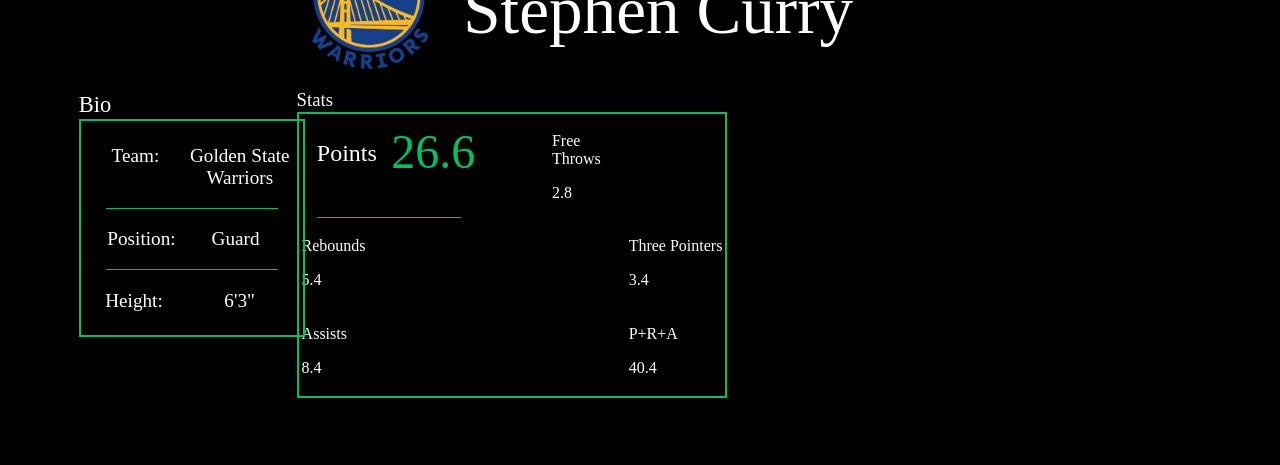
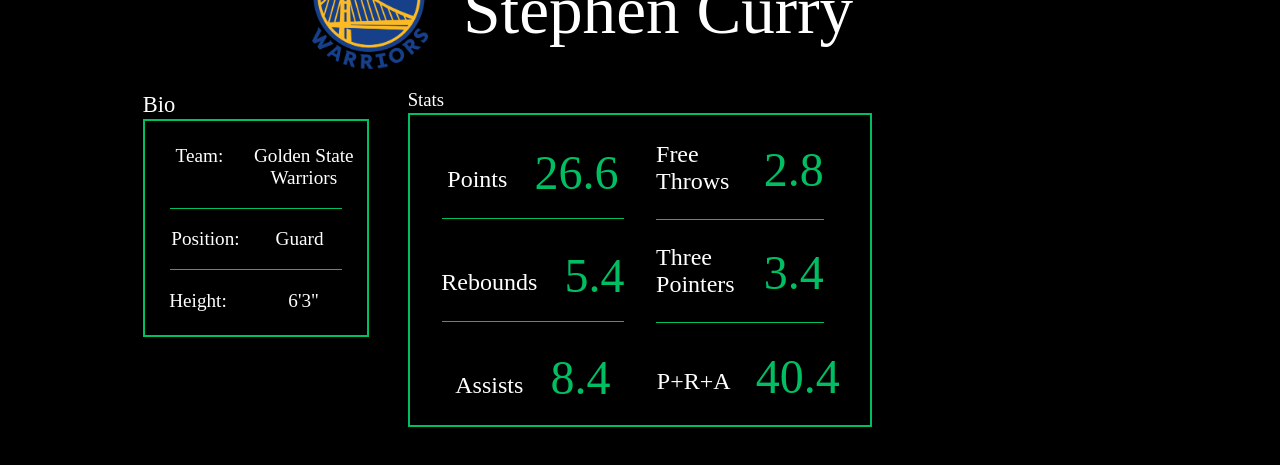
Before and after one commit to tahalewis/SeniorProjectF23, a React (Create React App) app in the folder frontend/: page /playerStats/1 in a window 1280 px wide. Shown: the part 205-670 px from the top of the page. Built offline with nearby package versions, Linux system fonts and the light colour scheme; no server answers.

Commit message:
stats all cooked up.

```diff
--- a/frontend/src/PlayerStats.js
+++ b/frontend/src/PlayerStats.js
@@ -305,34 +305,36 @@
                   <div className="topStatsRow">
                     <div className="pointsCell">
                       <p className="pointsLabel">Points</p>
-                      <p className="pointsNumber">{lastXGames.average_points}</p>
+                      <p className="cellNumber" id='pointsNumber'>{lastXGames.average_points}</p>
                     </div>
                     <div className="spacerCell"></div>
                     <div className="freeThrowsCell">
-                      <p>Free Throws</p>
-                      <p>{lastXGames.free_throws}</p>
+                      <p className='freeThrowsLabel'>Free Throws</p>
+                      <p className='cellNumber'>{lastXGames.free_throws}</p>
+                    </div>
                   </div>
+                  <div className="topStatsRow">
+                    <div className="pointsCell">
+                        <p className="pointsLabel">Rebounds</p>
+                        <p className="cellNumber" id='pointsNumber'>{lastXGames.rebounds}</p>
+                      </div>
+                      <div className="spacerCell"></div>
+                      <div className="freeThrowsCell">
+                        <p className='freeThrowsLabel'>Three Pointers</p>
+                        <p className='cellNumber'>{lastXGames.three_pointers}</p>
+                      </div>
                   </div>
-                    <tr>
-                      <td>
-                        <p>Rebounds</p>
-                        <p>{lastXGames.rebounds}</p>
-                      </td>
-                      <td>
-                        <p>Three Pointers</p>
-                        <p>{lastXGames.three_pointers}</p>
-                      </td>
-                    </tr>
-                    <tr>
-                      <td>
-                        <p>Assists</p>
-                        <p>{lastXGames.assists}</p>
-                      </td>
-                      <td>
-                        <p>P+R+A</p>
-                        <p>{lastXGames.PRA}</p>
-                      </td>
-                    </tr>
+                  <div className="topStatsRow">
+                      <div className="alternateCell1">
+                        <p className="pointsLabel">Assists</p>
+                        <p className="cellNumber" id='pointsNumber'>{lastXGames.assists}</p>
+                      </div>
+                      <div className="spacerCell"></div>
+                      <div className="alternateCell2">
+                        <p className='freeThrowsLabel' id='PRALabel'>P+R+A</p>
+                        <p className='cellNumber'>{lastXGames.PRA}</p>
+                      </div>
+                  </div>
                   </tbody>
                 </table>
               </div>
--- /dev/null
+++ b/frontend/src/fonts/fonts.css
@@ -0,0 +1,6 @@
+@font-face {
+  font-family: 'Norwester';
+  src: local('Norwester'), local('norwester'), url('./norwester.otf') format('otf');
+  font-weight: normal;
+  font-style: normal;
+}
--- a/frontend/src/index.css
+++ b/frontend/src/index.css
@@ -1,3 +1,5 @@
+@import './fonts/fonts.css';
+
 body {
   margin: 0;
   background-color: black;
@@ -146,7 +148,7 @@
 .biographyDiv{
   color: white;
   font-size: larger;
-  margin-left: -70%;
+  margin-left: -60%;
   position: fixed;
 }
 
@@ -204,7 +206,7 @@
 
 
 .statsDiv{
-  margin-left: -20%;
+  margin-left: 0%;
 }
 
 .statsTitle{
@@ -221,26 +223,86 @@
 .topStatsRow {
   display: flex;
   justify-content: space-between;
+  align-items: center;
+  margin-right: 5%;
 }
 
 .pointsCell {
-  display: inline-flex;
   border-bottom: solid #00BF63 1px;
-  margin-left: 5%;
+  margin-left: 7%;
+  display: flex;
+  justify-content: center;
+  width: 130%;
+}
+
+.alternateCell1 {
+  margin-left: 7%;
+  display: flex;
+  justify-content: center;
+  width: 130%;
+}
+
+.alternateCell1:hover{
+  background-color: #1d1d1d;
+  cursor: pointer;
+}
+
+.pointsCell:hover{
+  background-color: #1d1d1d;
+  cursor: pointer;
+}
+
+.freeThrowsLabel {
+  font-size: 150%;
+  display: flex;
+  justify-content: center;
 }
 
 .pointsLabel {
   font-size: 150%;
+  display: flex;
+  justify-content: center;
+  margin-top: 27%;
 }
 
-.pointsNumber {
+.cellNumber{
   color: #00BF63;
   font-size: 300%;
-  margin-top: 5%;
-  margin-left: 10%;
-  margin-bottom: -40%;
+  margin-top: 15%;
+  margin-left: 15%;
+  margin-bottom: 10%;
 }
 
 .spacerCell {
-  width: 100px; /* Adjust the width as needed to create space */
+  width: 100px;
 }
+
+.freeThrowsCell{
+  display: flex;
+  justify-content: center;
+  border-bottom: solid #00BF63 1px;
+  margin-right: 5%;
+  width: 120%;
+}
+
+.alternateCell2{
+  display: flex;
+  justify-content: center;
+  margin-right: 5%;
+  width: 120%;
+}
+
+.alternateCell2:hover{
+  background-color: #1d1d1d;
+  cursor: pointer;
+}
+
+.freeThrowsCell:hover{
+  background-color: #1d1d1d;
+  cursor: pointer;
+}
+
+#PRALabel{
+  margin-left: 10%;
+  margin-top: 26%;
+}
```
Also changed, not shown: frontend/src/fonts/norwester.otf (added).
